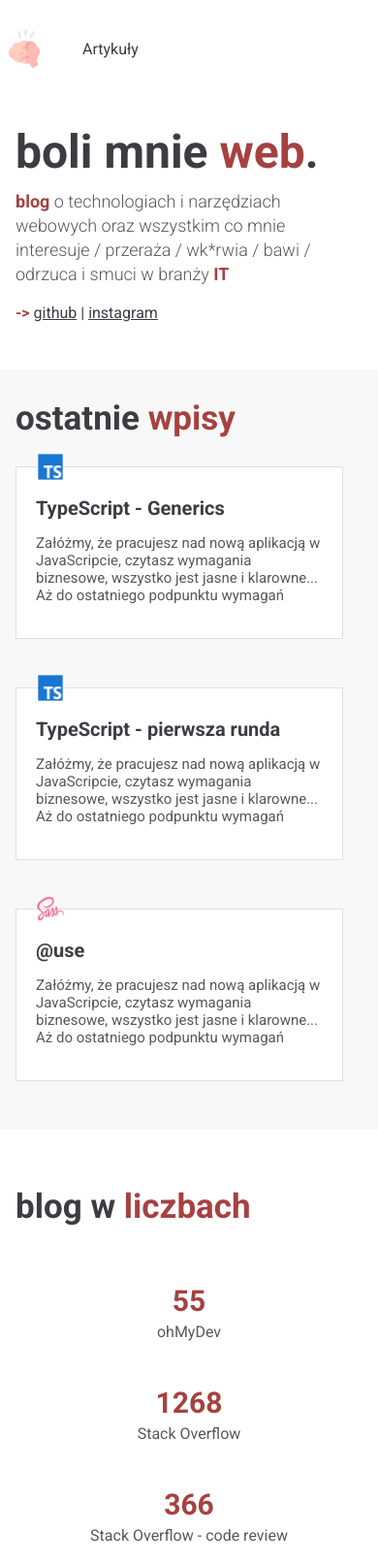
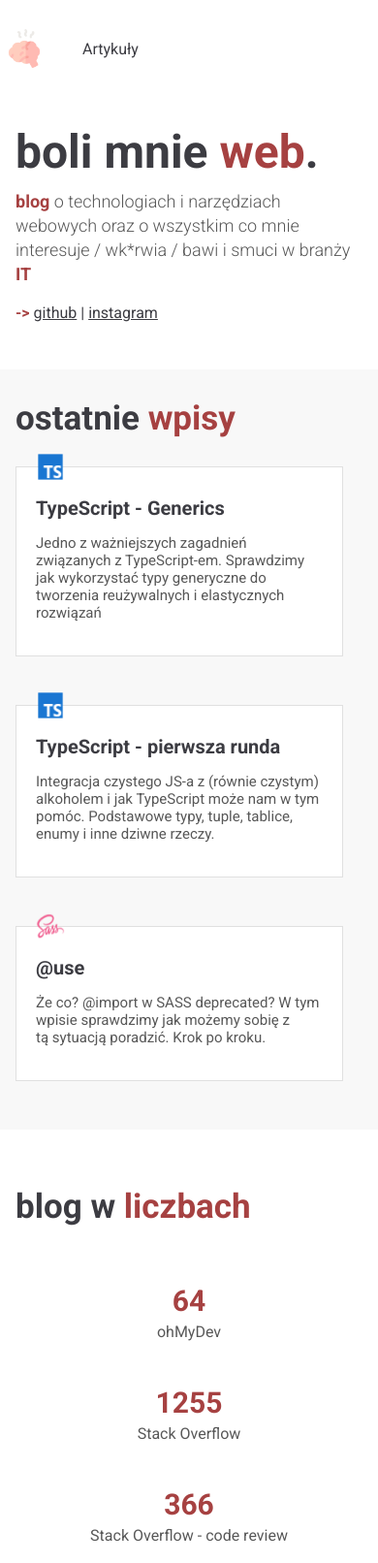
Before and after one commit to AdamKniec/bmw, a Gatsby site: page / in a window 390 px wide. Shown: the top 1612 px of the page at 97% size. Built offline with nearby package versions, Linux system fonts and the light colour scheme; Gatsby itself is replaced by a stand-in of ours.

Commit message:
adding some minor css changes and stylistic improvements

```diff
--- a/src/pages/2021-02-06 pilot/index.md
+++ b/src/pages/2021-02-06 pilot/index.md
@@ -5,6 +5,7 @@ title: "Pilot"
 readTime: "3"
 author: "Adam Kniec"
 description: "Boli Mnie Web - Wprowadzenie do bloga !"
+intro: "Odcinek pilotażowy mojej telenoweli. Przybliżę w nim koncepcję, pomysł i motywację, którą kierowałem się tworząc tego bloga."
 tags: ["blah"]
 ---
 
@@ -30,7 +31,8 @@ Lubię dzielić się tym co wiem i regularnie udzielam się w kilku miejscach:
 - SO
 - SO - CR
 - FB - HTML,CSS, JS Pierwsze Kroki
-  Specjalizuję się w Web Devie. Znaczna większość moich kompetencji znajduje się po stronie frontendowej. Będzie ona prawdopodobnie stanowiła większość contentu na tym blogu, jednak nie chce się ogranicznać tylko do tej dziedziny. Jeśli uznam, że pewien temat może kogoś zainteresować - postaram się go przedstawić na swój sposób.
+
+Specjalizuję się w Web Devie. Znaczna większość moich kompetencji znajduje się po stronie frontendowej. Będzie ona prawdopodobnie stanowiła większość contentu na tym blogu, jednak nie chce się ogranicznać tylko do tej dziedziny. Jeśli uznam, że pewien temat może kogoś zainteresować - postaram się go przedstawić na swój sposób.
 
 ## Po co miałbyś tu wchodzić ?
 
--- a/src/pages/2021-08-11 rwd mixin/index.md
+++ b/src/pages/2021-08-11 rwd mixin/index.md
@@ -5,6 +5,7 @@ title: "RWD Mixin"
 readTime: "5"
 author: "Adam Kniec"
 description: "Boli Mnie Web - RWD Mixin"
+intro: "Ciekawe (i jedno z wielu) podejść do tematu RWD. Mixin pozwalający nam w łatwy sposób tworzyć reguły @media i zarządzać nimi."
 tags: ["css"]
 ---
 
--- a/src/pages/2021-08-13 jq/index.md
+++ b/src/pages/2021-08-13 jq/index.md
@@ -5,6 +5,7 @@ title: "jQuery - czy warto?"
 readTime: "3"
 author: "Adam Knieć"
 description: "Czy warto uczyć się jQuery? To pytanie widzę i słyszę dość często. Postaram się przedstawić mój punkt widzenia"
+intro: "Moje podejście do odpowiedzi na pytanie, które pojawia się cyklicznie na każdym forum / grupie tematycznej związanej z programowaniem."
 tags: ["blah"]
 ---
 
--- a/src/pages/2021-09-06 @use/index.md
+++ b/src/pages/2021-09-06 @use/index.md
@@ -5,6 +5,7 @@ title: "@use"
 readTime: "10"
 author: "Adam Knieć"
 description: "@import niedługo przejdzie na emeryturę. @use jest rekomendowaną alternatywą, która jest bardzo intuicyjna i rozwiązuje sporo problemów."
+intro: "Że co? @import w SASS deprecated? W tym wpisie sprawdzimy jak możemy sobię z tą sytuacją poradzić. Krok po kroku."
 tags: ["css"]
 ---
 
--- a/src/pages/2021-09-30 typescript-basics/index.md
+++ b/src/pages/2021-09-30 typescript-basics/index.md
@@ -1,6 +1,7 @@
 ---
 path: "/blog/typescript-podstawy"
 date: "2021-09-30"
+intro: "Integracja czystego JS-a z (równie czystym) alkoholem i jak TypeScript może nam w tym pomóc. Podstawowe typy, tuple, tablice, enumy i inne dziwne rzeczy."
 title: "TypeScript - pierwsza runda"
 readTime: "15"
 author: "Adam Knieć"
--- a/src/pages/2021-10-10 typescript-generics/index.md
+++ b/src/pages/2021-10-10 typescript-generics/index.md
@@ -4,6 +4,7 @@ date: "2021-10-10"
 title: "TypeScript - Generics"
 readTime: "10"
 author: "Adam Knieć"
+intro: "Jedno z ważniejszych zagadnień związanych z TypeScript-em. Sprawdzimy jak wykorzystać typy generyczne do tworzenia reużywalnych i elastycznych rozwiązań"
 description: "Wprowadzenie do typów generycznych (Generics) w TypeScript."
 tags: ["typescript"]
 ---
--- a/src/pages/blog.tsx
+++ b/src/pages/blog.tsx
@@ -24,6 +24,7 @@ interface blogProps {
               date: string;
               readTime: string;
               path: string;
+              intro: string;
               title: string;
               tags: string[];
             };
@@ -72,9 +73,7 @@ const Blog = (props: blogProps) => {
                 {/* <p className="metadata-short">{`${post.node.frontmatter.date} (${post.node.frontmatter.readTime} min)`}</p> */}
 
                 <p className="link-description">
-                  Załóżmy, że pracujesz nad nową aplikacją w JavaScripcie,
-                  czytasz wymagania biznesowe, wszystko jest jasne i klarowne...
-                  Aż do ostatniego podpunktu wymagań
+                  {article.node.frontmatter.intro}
                 </p>
               </Link>
             );
@@ -96,6 +95,7 @@ export const allBlogPosts = graphql`
             path
             title
             readTime
+            intro
             author
           }
         }
--- a/src/pages/footer.tsx
+++ b/src/pages/footer.tsx
@@ -1,4 +1,3 @@
-import { Link } from "gatsby";
 import { StaticImage } from "gatsby-plugin-image";
 import React from "react";
 
--- a/src/pages/index.tsx
+++ b/src/pages/index.tsx
@@ -15,6 +15,7 @@ interface HeaderProps {
             frontmatter: {
               path: string;
               tags: [];
+              intro: string;
               title: string;
               date: string;
               readTime: string;
@@ -63,11 +64,7 @@ const Header = (props: HeaderProps) => {
             {post.node.frontmatter.title}
             {/* <p className="metadata-short">{`${post.node.frontmatter.date} (${post.node.frontmatter.readTime} min)`}</p> */}
 
-            <p className="link-description">
-              Załóżmy, że pracujesz nad nową aplikacją w JavaScripcie, czytasz
-              wymagania biznesowe, wszystko jest jasne i klarowne... Aż do
-              ostatniego podpunktu wymagań
-            </p>
+            <p className="link-description">{post.node.frontmatter.intro}</p>
           </Link>
         </React.Fragment>
       );
@@ -85,8 +82,8 @@ const Header = (props: HeaderProps) => {
         </h1>
         <p className="hero-intro-text">
           <span className="theme-red">blog</span> o technologiach i narzędziach
-          webowych oraz wszystkim co mnie interesuje / przeraża / wk*rwia / bawi
-          / odrzuca i smuci w branży <span className="theme-red">IT</span>{" "}
+          webowych oraz o wszystkim co mnie interesuje / wk*rwia / bawi i smuci
+          w branży <span className="theme-red">IT</span>{" "}
         </p>
         <StaticImage src="../images/brain.png" alt="" className="brain-png" />
         <div>
@@ -125,11 +122,11 @@ const Header = (props: HeaderProps) => {
         </h2>
         <div className="stats-inner-wrapper">
           <div className="numberBox">
-            <p className="number-value">55</p>
+            <p className="number-value">64</p>
             <p className="service">ohMyDev</p>
           </div>
           <div className="numberBox">
-            <p className="number-value">1268</p>
+            <p className="number-value">1255</p>
             <p className="service">Stack Overflow</p>
           </div>
           <div className="numberBox">
@@ -197,6 +194,7 @@ export const latestBlogPosts = graphql`
           frontmatter {
             path
             tags
+            intro
             title
             author
             readTime
--- a/src/styles/sass/_blogPost.scss
+++ b/src/styles/sass/_blogPost.scss
@@ -1,16 +1,16 @@
 @use 'colors';
 *::selection {
-    background-color: colors.$orange-secondary;
+  background-color: #ffe8e8;
 }
 .blog-post-wrapper {
-    font-family: 'Roboto';
+  font-family: "Roboto";
   margin: 0 auto;
   max-width: 800px;
-
+  padding-left: 1rem;
+  padding-right: 1rem;
   .main-blog-header {
     font-size: 4rem;
-        // max-width: 1000px;
-        font-family: 'Roboto';
+    font-family: "Roboto";
     font-weight: bold;
     color: colors.$bg-gray;
     margin-bottom: 20px;
@@ -22,7 +22,6 @@
     text-align: center;
   }
 
-
   .tags-container {
     margin-top: 40px;
     display: flex;
@@ -30,8 +29,8 @@
     margin-bottom: 50px;
     .tag {
       color: black;
-            font-family: 'Roboto';
-            border: 2px solid colors.$main-orange;
+      font-family: "Roboto";
+      border: 2px solid colors.$text-red;
       padding: 10px;
       border-radius: 10px;
       margin-right: 10px;
@@ -40,7 +39,7 @@
   .content-wrapper {
     margin-bottom: 50px;
     h2 {
-            color: colors.$main-orange;
+      color: colors.$text-red;
     }
     p {
       font-size: 1.2rem;
@@ -50,9 +49,10 @@
     a {
       color: colors.$bg-gray;
       text-decoration: none;
-            border-bottom: 1px solid colors.$main-orange;
+      border-bottom: 1px solid colors.$text-red;
     }
-        ul,ol {
+    ul,
+    ol {
       color: colors.$bg-gray;
       padding-left: 20px;
       font-size: 1.2rem;
@@ -63,7 +63,8 @@
       li {
         position: relative;
         &:before {
-                    content: "•"; color: colors.$main-orange;;
+          content: "•";
+          color: colors.$text-red;
           display: inline-block;
           position: absolute;
           left: -20px;
@@ -72,11 +73,12 @@
       }
     }
   }
-    :not(pre) > code[class*="language-"], pre[class*="language-"] {
+  :not(pre) > code[class*="language-"],
+  pre[class*="language-"] {
     border-radius: 10px;
   }
   .language-text {
-        background-color: colors.$orange-secondary;
+    background-color: #ffe8e8;
     color: colors.$bg-gray;
   }
 }
```
Also changed, not shown: src/templates/blog-post.tsx (+4 -4 lines), src/styles/css/combined.css, 1 other file. Lines whose indentation alone changed are shown as unchanged.
